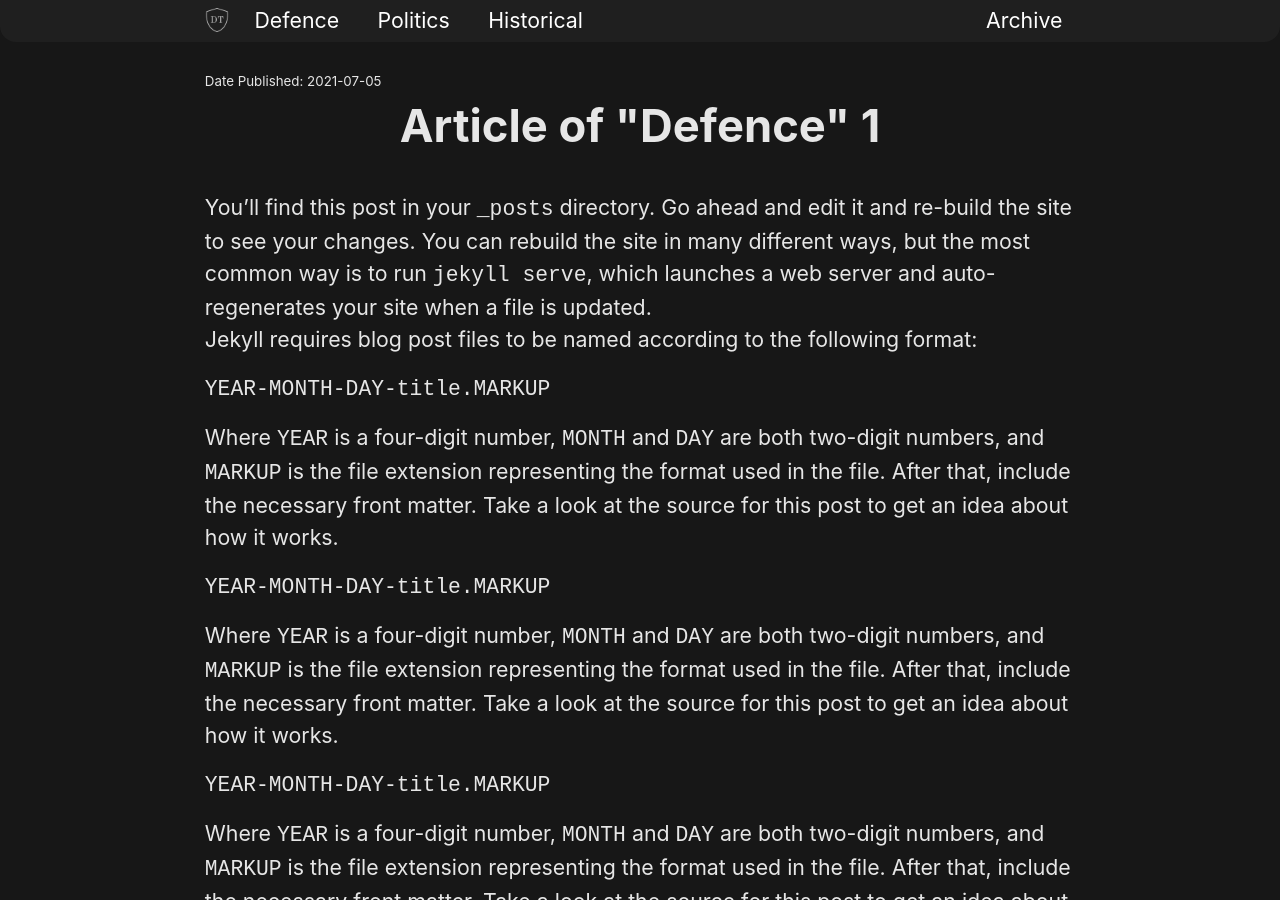
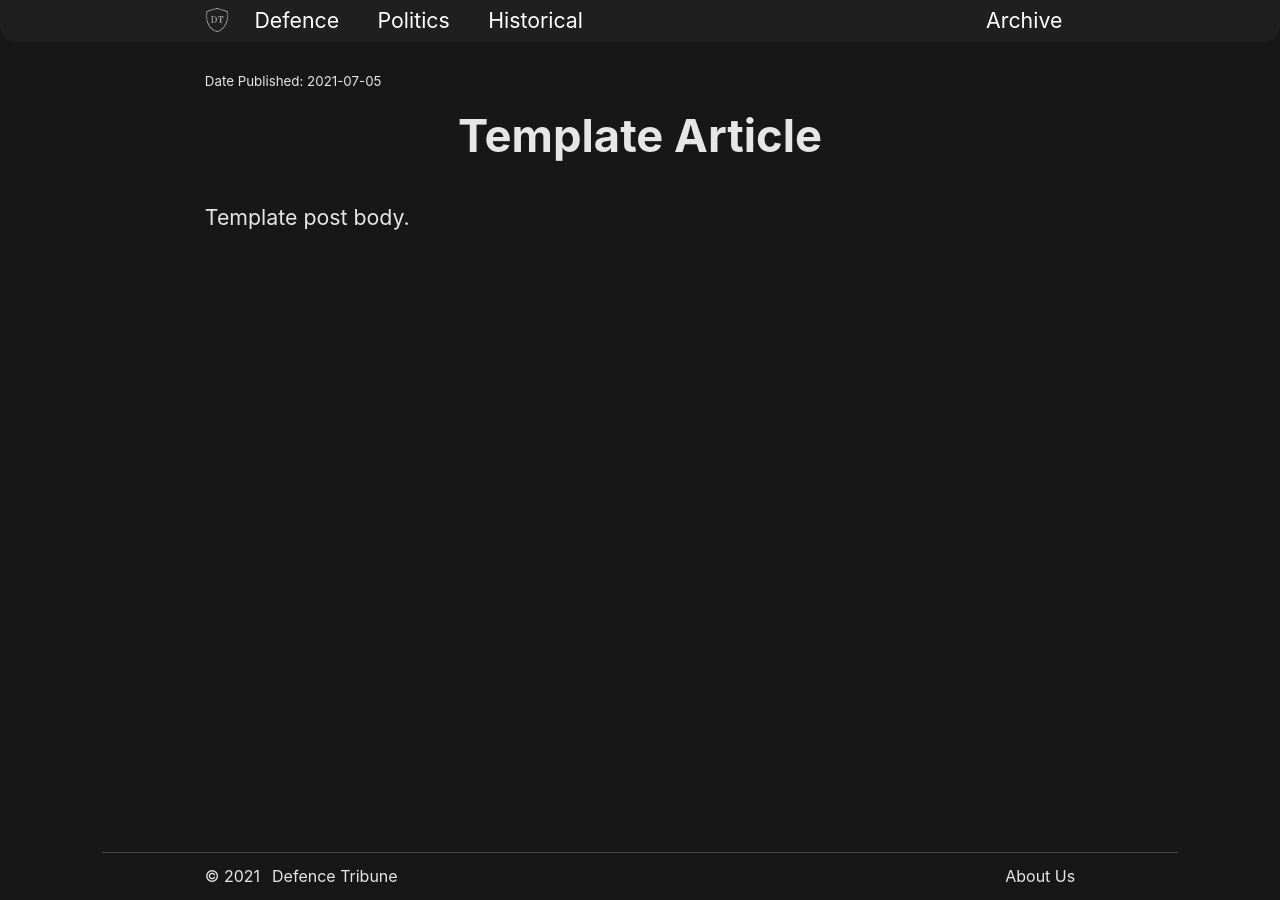
Before and after one commit to Defence-Tribune/defence-tribune, a Jekyll site: the page built from _posts/2021-07-05-defence-post-1.md, in a window 1280 px wide and 900 px high. Built offline with Jekyll 4.4.1, drawn with Linux system fonts in a browser that asks for light colours; some of the changed text lies outside the part shown.

```diff
--- a/404.html
+++ b/404.html
@@ -27,14 +27,10 @@ permalink: /404.html
       .Container404 {
         min-height: calc(100vh - 48px);
         width: 100%;
-
-        background-color: #171717;
       }
 
       .Content404 {
         padding: 8vh 0vw 4vh 0vw;  /* skip navbar */
-
-        background-color: #171717;
 
         color: #e6e6e6;
         text-align: center;
--- a/_layouts/post.html
+++ b/_layouts/post.html
@@ -45,6 +45,7 @@
 
         #Date {
             font-size: 10pt;
+            margin-bottom: 10px;
         }
 
         .PostContainer {
--- a/_posts/2021-07-05-defence-post-1.markdown
+++ /dev/null
@@ -1,51 +0,0 @@
----
-layout: post
-title:  "Article of \"Defence\" 1"
-date:   2021-07-05 12:01:37 +0530
-categories: defence politics historical
-summary: "
-summary of defence 1
-"
----
-
-You’ll find this post in your `_posts` directory. Go ahead and edit it and re-build the site to see your changes. You can rebuild the site in many different ways, but the most common way is to run `jekyll serve`, which launches a web server and auto-regenerates your site when a file is updated.
-Jekyll requires blog post files to be named according to the following format:
-
-`YEAR-MONTH-DAY-title.MARKUP`
-
-Where `YEAR` is a four-digit number, `MONTH` and `DAY` are both two-digit numbers, and `MARKUP` is the file extension representing the format used in the file. After that, include the necessary front matter. Take a look at the source for this post to get an idea about how it works.
-
-`YEAR-MONTH-DAY-title.MARKUP`
-
-Where `YEAR` is a four-digit number, `MONTH` and `DAY` are both two-digit numbers, and `MARKUP` is the file extension representing the format used in the file. After that, include the necessary front matter. Take a look at the source for this post to get an idea about how it works.
-
-
-`YEAR-MONTH-DAY-title.MARKUP`
-
-Where `YEAR` is a four-digit number, `MONTH` and `DAY` are both two-digit numbers, and `MARKUP` is the file extension representing the format used in the file. After that, include the necessary front matter. Take a look at the source for this post to get an idea about how it works.
-
-
-`YEAR-MONTH-DAY-title.MARKUP`
-
-Where `YEAR` is a four-digit number, `MONTH` and `DAY` are both two-digit numbers, and `MARKUP` is the file extension representing the format used in the file. After that, include the necessary front matter. Take a look at the source for this post to get an idea about how it works.
-
-
-`YEAR-MONTH-DAY-title.MARKUP`
-
-Where `YEAR` is a four-digit number, `MONTH` and `DAY` are both two-digit numbers, and `MARKUP` is the file extension representing the format used in the file. After that, include the necessary front matter. Take a look at the source for this post to get an idea about how it works.
-
-
-`YEAR-MONTH-DAY-title.MARKUP`
-
-Where `YEAR` is a four-digit number, `MONTH` and `DAY` are both two-digit numbers, and `MARKUP` is the file extension representing the format used in the file. After that, include the necessary front matter. Take a look at the source for this post to get an idea about how it works.
-
-
-Jekyll also offers powerful support for code snippets:
-
-
-Check out the [Jekyll docs][jekyll-docs] for more info on how to get the most out of Jekyll. File all bugs/feature requests at [Jekyll’s GitHub repo][jekyll-gh]. If you have questions, you can ask them on [Jekyll Talk][jekyll-talk].
-
-[jekyll-docs]: https://jekyllrb.com/docs/home
-[jekyll-gh]:   https://github.com/jekyll/jekyll
-[jekyll-talk]: https://talk.jekyllrb.com/
-![](http://static.simpledesktops.com/uploads/desktops/2020/08/04/CMYK__RGB.png)
--- /dev/null
+++ b/_posts/2021-07-05-defence-post-1.md
@@ -0,0 +1,11 @@
+---
+layout: post
+title:  "Template Article"
+date:   "2021-07-05 12:01:37"
+categories: defence politics historical
+summary: "
+template summary
+"
+---
+
+Template post body.
```
Also changed, not shown: _posts/2021-07-06-defence-post-2.markdown (deleted, +0 -26 lines), _posts/2021-07-06-historical-post-1.markdown (deleted, +0 -33 lines), index.html (+1 -6 lines), README.md.
